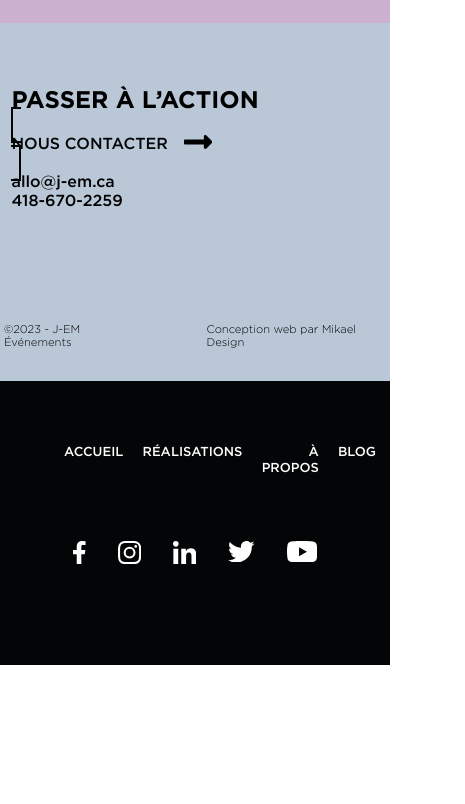
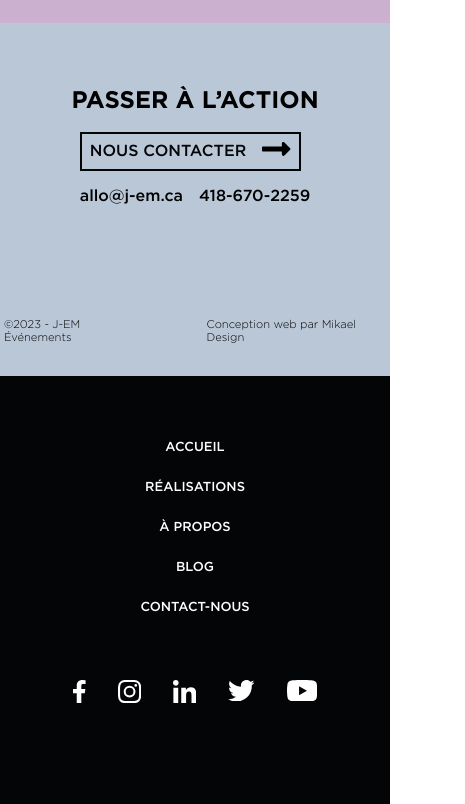
Before and after one commit to EarlPappi/j-em, a React (Create React App) app: page / in a window 390 px wide. Shown: the part 8136-8940 px from the top of the page, 465 px wide, since content can reach past the window. Before the commit the page ends 8801 px from the top, so only its background shows below. Built offline with nearby package versions, Linux system fonts and the light colour scheme.

Commit message:
--commit: mobile footer menu done

```diff
--- a/src/components/TinyComp/BtnPrimary.module.css
+++ b/src/components/TinyComp/BtnPrimary.module.css
@@ -5,6 +5,7 @@
 }
 
 .btnPrimaryCon {
+    display: inline-block;
     text-decoration: none;
     border: 2px solid var(--black);
     color: var(--black);
--- a/src/components/footer/Footer.jsx
+++ b/src/components/footer/Footer.jsx
@@ -27,8 +27,10 @@ function Footer() {
                     </div>
                   </BtnPrimary>
 
-                  <p>allo@j-em.ca</p>
-                  <p>418-670-2259</p>
+                  <div className={ classes.mobC }>
+                    <p>allo@j-em.ca</p>
+                    <p>418-670-2259</p>
+                  </div>
                 </div>
               </div>
             </Wrapper>
--- a/src/components/footer/Footer.module.css
+++ b/src/components/footer/Footer.module.css
@@ -40,8 +40,31 @@
     }
 }
 
+.blueInnerDiv {
+    display: flex;
+    flex-direction: column;
+    align-items: center;
+    justify-content: center;
+    gap: 1em;
+}
 
-@media (min-width: 767px) {
+.mobC{
+    margin-top: 1em;
+    display: flex;
+    gap: 1em;
+}
+
+@media (min-width: 768px) {
+    .blueInnerDiv {
+        display: block;
+    }
+
+    .mobC{
+        margin-top: 0;
+    }
+}
+
+@media (min-width: 768px) {
     .blueInnerDiv h2 {
         font-weight: 500;
         font-size: 2.5em;
@@ -49,7 +72,7 @@
     }
 }
 
-@media (min-width: 767px) {
+@media (min-width: 768px) {
     .blueInnerDiv div {
         display: flex;
         align-items: center;
@@ -59,7 +82,7 @@
 
 
 
-@media (min-width: 767px) {
+@media (min-width: 768px) {
     .blueInnerDiv a {
         padding: 0.8em 2em;
         font-size: 1em;
@@ -85,10 +108,19 @@
 
 .blackBgCon nav {
     display: flex;
-    flex-direction: row;
-    justify-content: space-between;
-    gap: 1.2em;
-    text-align: right;
+    flex-direction: column;
+    justify-content: center;
+    align-items: center;
+    gap: 1.5em;
+}
+
+
+@media (min-width: 768px) {
+    .blackBgCon nav {
+        justify-content: space-between;
+        gap: 1.2em;
+        text-align: right;
+    }
 }
 
 @media (min-width: 1024px) {
@@ -102,6 +134,8 @@
     color: white;
     font-size: small;
 }
+
+
 
 .btnCon {
     display: flex;
@@ -118,7 +152,7 @@
 }
 
 @media (min-width: 1024px) {
-    .blackBgCon div{
+    .blackBgCon div {
         justify-content: flex-end;
     }
 }
```
